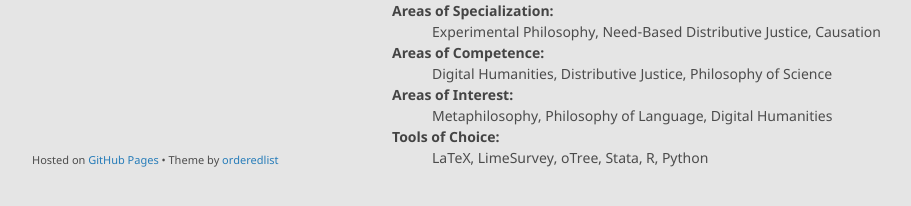
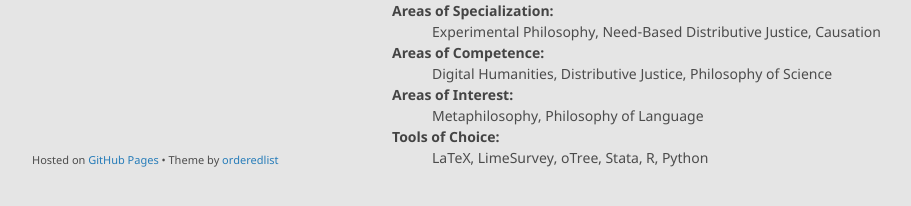
Before and after one commit to alephmembeth/alephmembeth.github.io, a Jekyll site: the page built from index.md, in a window 1280 px wide. Shown: the part 661-867 px from the top of the page, without its empty margins (178-1089 px from the left). Built offline with Jekyll 4.4.1, drawn with Linux system fonts in a browser that asks for light colours.

Commit message:
Update index.md

```diff
--- a/index.md
+++ b/index.md
@@ -32,7 +32,7 @@ The portrait to the left (or above, if you’re on a mobile device), by the way,
    <dt>Areas of Competence:</dt>
       <dd>Digital Humanities, Distributive Justice, Philosophy of Science</dd>
    <dt>Areas of Interest:</dt>
-      <dd>Metaphilosophy, Philosophy of Language, Digital Humanities</dd>
+      <dd>Metaphilosophy, Philosophy of Language</dd>
    <dt>Tools of Choice:</dt>
       <dd>LaTeX, LimeSurvey, oTree, Stata, R, Python</dd>
 </dl>
```
